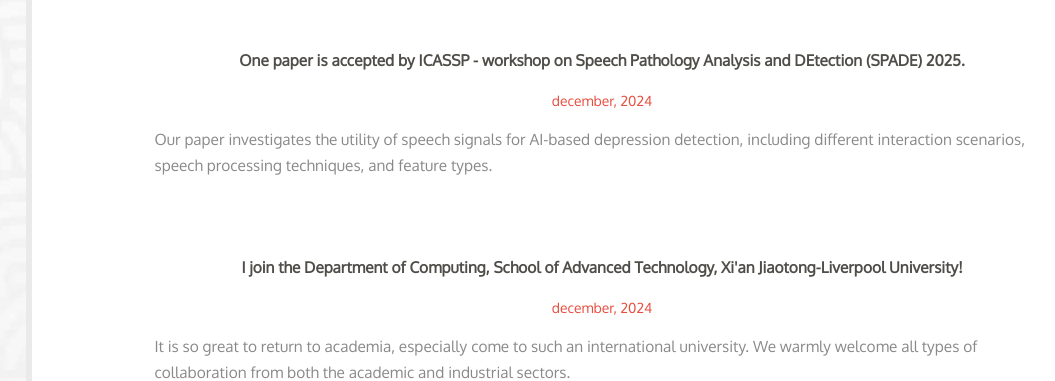
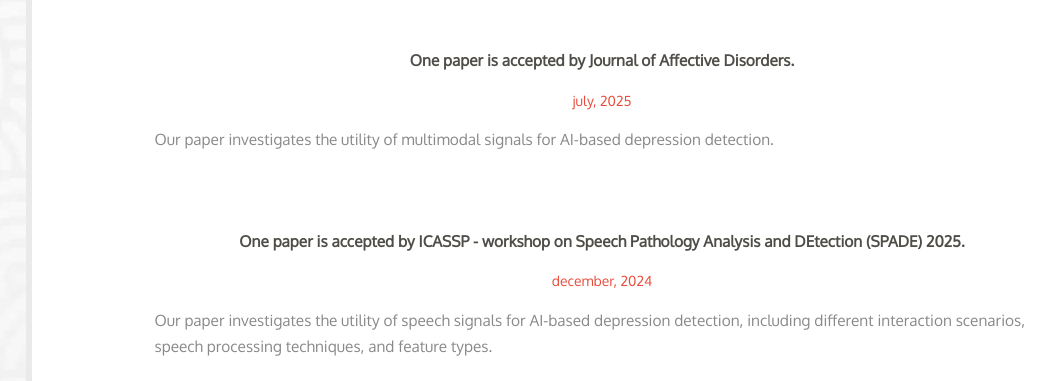
Before and after one commit to yangbin-chen/yangbin-chen.github.io, a plain HTML site: page news.html in a window 1280 px wide. Shown: the part 422-803 px from the top of the page, without its empty margins (38-1093 px from the left). Drawn offline with Linux system fonts and the light colour scheme; a web font is replaced by a local one.

Commit message:
Update news.html

```diff
--- a/news.html
+++ b/news.html
@@ -84,6 +84,13 @@
              <div class="col-md-10 col-xs-offset-1">
                <h4 class="heading-inner">Latest News</h4>
                   <div class="hr"></div>
+
+                    <div class="holder wow fadeIn" data-wow-delay="0.1s">
+                    <h5>One paper is accepted by Journal of Affective Disorders.
+                    <span class="date">July, 2025</span></h5>
+                    <!--<img src="img/news1.jpg" alt="photo" class="photo-news"/>-->
+                    <p> Our paper investigates the utility of multimodal signals for AI-based depression detection.</p>
+                    </div>
 
                     <div class="holder wow fadeIn" data-wow-delay="0.1s">
                     <h5>One paper is accepted by ICASSP - workshop on Speech Pathology Analysis and DEtection (SPADE) 2025.
```
